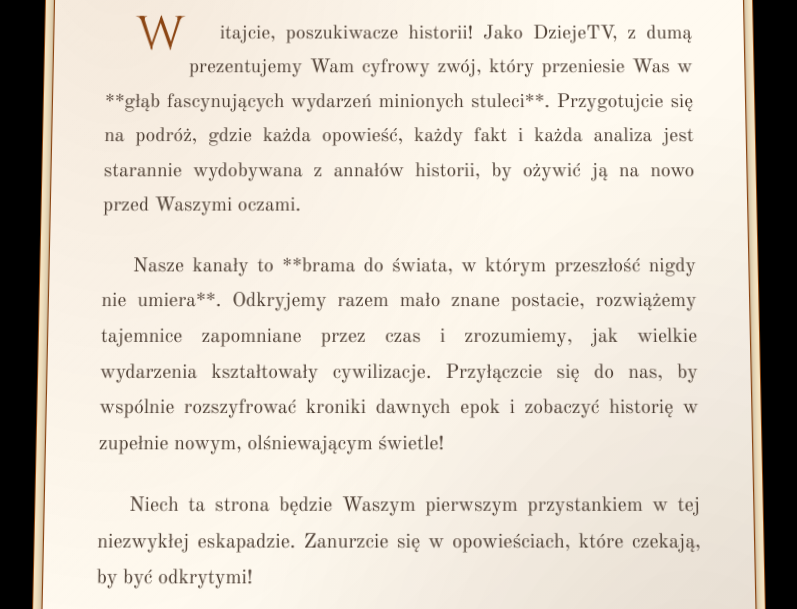
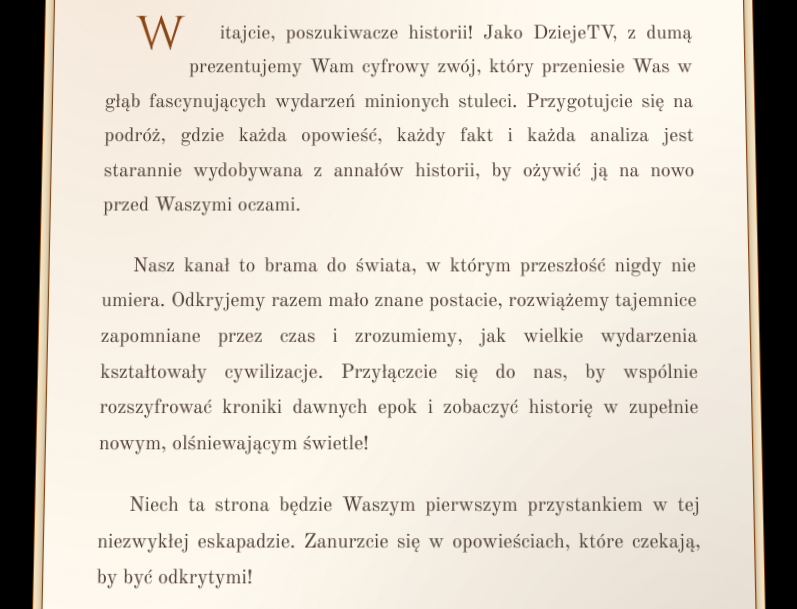
Before and after one commit to hikesilent/Dzieje, a plain HTML site: page index.html in a window 1280 px wide. Shown: the part 191-800 px from the top of the page, without its empty margins (241-1038 px from the left). Drawn offline with nearby package versions, Linux system fonts and the light colour scheme.

Commit message:
Update index.html

```diff
--- a/index.html
+++ b/index.html
@@ -270,8 +270,8 @@
     <div class="scroll-container">
         <div class="scroll-content">
             <h1>DziejeTV</h1>
-            <p>Witajcie, poszukiwacze historii! Jako DziejeTV, z dumą prezentujemy Wam cyfrowy zwój, który przeniesie Was w **głąb fascynujących wydarzeń minionych stuleci**. Przygotujcie się na podróż, gdzie każda opowieść, każdy fakt i każda analiza jest starannie wydobywana z annałów historii, by ożywić ją na nowo przed Waszymi oczami.</p>
-            <p>Nasze kanały to **brama do świata, w którym przeszłość nigdy nie umiera**. Odkryjemy razem mało znane postacie, rozwiążemy tajemnice zapomniane przez czas i zrozumiemy, jak wielkie wydarzenia kształtowały cywilizacje. Przyłączcie się do nas, by wspólnie rozszyfrować kroniki dawnych epok i zobaczyć historię w zupełnie nowym, olśniewającym świetle!</p>
+            <p>Witajcie, poszukiwacze historii! Jako DziejeTV, z dumą prezentujemy Wam cyfrowy zwój, który przeniesie Was w głąb fascynujących wydarzeń minionych stuleci. Przygotujcie się na podróż, gdzie każda opowieść, każdy fakt i każda analiza jest starannie wydobywana z annałów historii, by ożywić ją na nowo przed Waszymi oczami.</p>
+            <p>Nasz kanał to brama do świata, w którym przeszłość nigdy nie umiera. Odkryjemy razem mało znane postacie, rozwiążemy tajemnice zapomniane przez czas i zrozumiemy, jak wielkie wydarzenia kształtowały cywilizacje. Przyłączcie się do nas, by wspólnie rozszyfrować kroniki dawnych epok i zobaczyć historię w zupełnie nowym, olśniewającym świetle!</p>
             <p>Niech ta strona będzie Waszym pierwszym przystankiem w tej niezwykłej eskapadzie. Zanurzcie się w opowieściach, które czekają, by być odkrytymi!</p>
 
             <div class="social-links">
```
